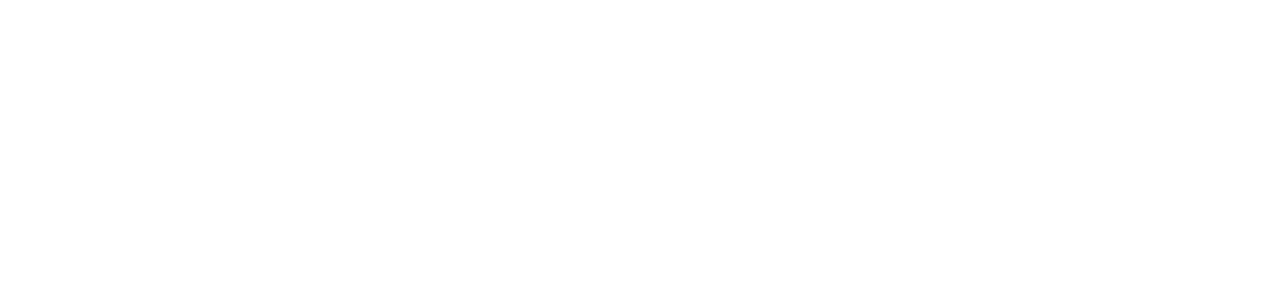
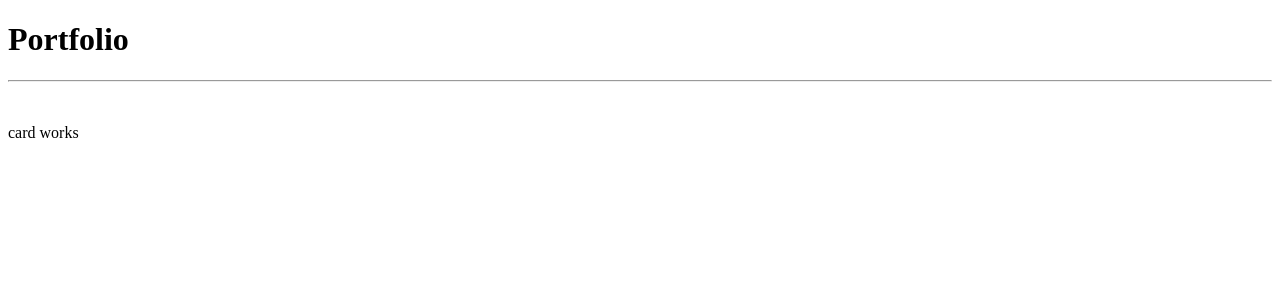
Before and after one commit to LucasSaladini/Desenvolvimento_Frontend_Angular, an Angular app in the folder Angular_Framework/routes/: page /portfolio in a window 1280 px wide. Before the commit this address led to /. Shown: the top 300 px of the page. Built offline with nearby package versions, Linux system fonts and the light colour scheme.

Commit message:
Set the routes

```diff
--- a/Angular_Framework/routes/src/app/app-routing.module.ts
+++ b/Angular_Framework/routes/src/app/app-routing.module.ts
@@ -1,7 +1,25 @@
 import { NgModule } from '@angular/core';
 import { RouterModule, Routes } from '@angular/router';
+import { TitleComponent } from './pages/index/title/title.component';
+import { PortfolioModule } from './pages/portfolio/portfolio.module';
+import { CardComponent } from './pages/portfolio/card/card.component';
 
-const routes: Routes = [];
+const routes: Routes = [
+  {
+    path: '',
+    component: TitleComponent,
+    pathMatch: 'full',
+  },
+  {
+    path: 'portfolio',
+    component: CardComponent,
+    pathMatch: 'prefix',
+  },
+  {
+    path: '**',
+    redirectTo: '',
+  }
+];
 
 @NgModule({
   imports: [RouterModule.forRoot(routes)],
--- a/Angular_Framework/routes/src/app/pages/index/title/title.component.html
+++ b/Angular_Framework/routes/src/app/pages/index/title/title.component.html
@@ -1 +1,2 @@
-<p>title works!</p>
+<h1>title works!</h1>
+<p>É um prazer te conhecer</p>
--- a/Angular_Framework/routes/src/app/pages/portfolio/card/card.component.html
+++ b/Angular_Framework/routes/src/app/pages/portfolio/card/card.component.html
@@ -1 +1,6 @@
-<p>card works!</p>
+<h1>Portfolio</h1>
+<hr />
+<div>
+  <img src="" alt="" />
+  <p>card works</p>
+</div>
```
Also changed, not shown: Angular_Framework/routes/src/app/app.module.ts (+6 -1 lines).
